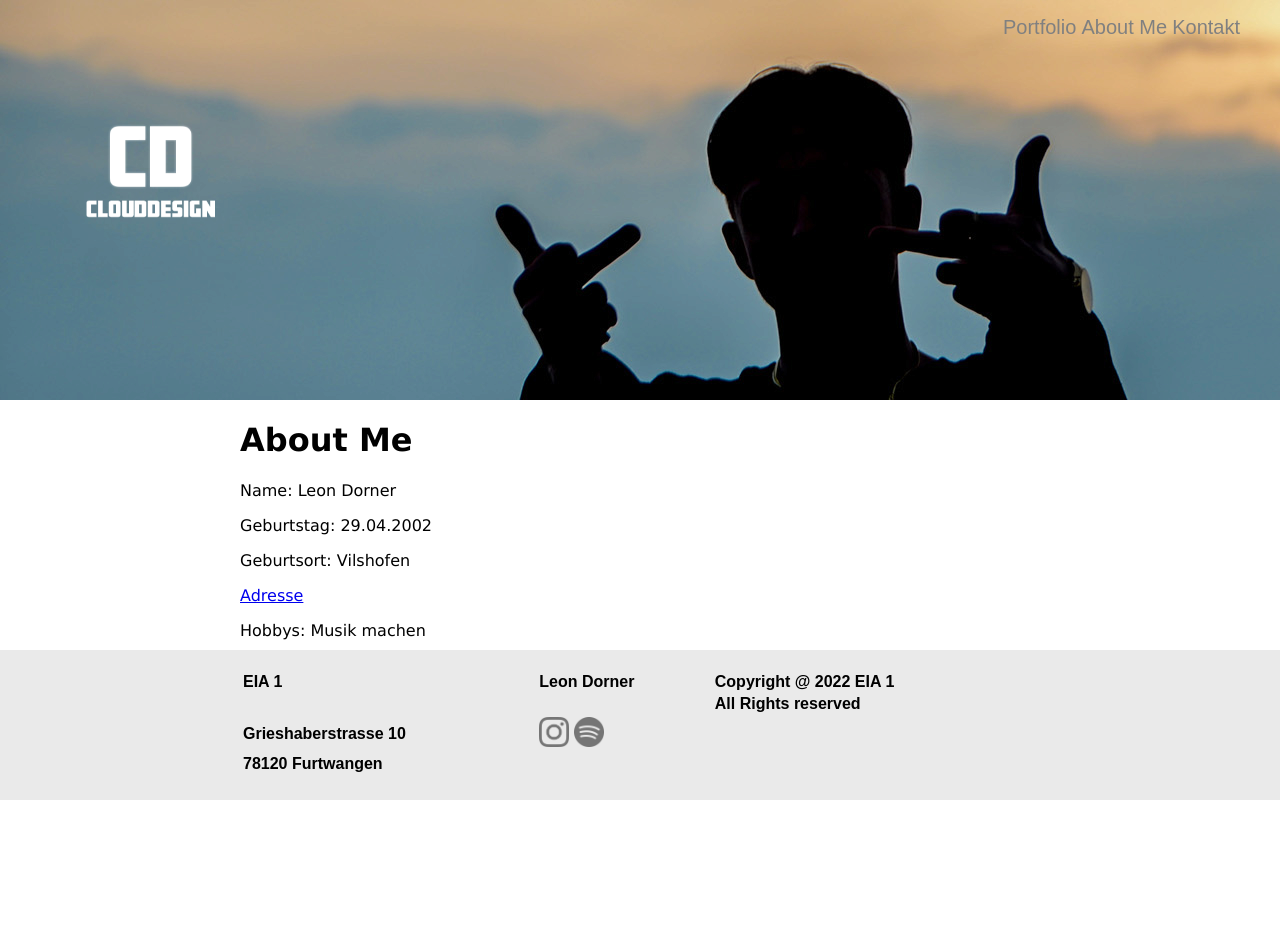
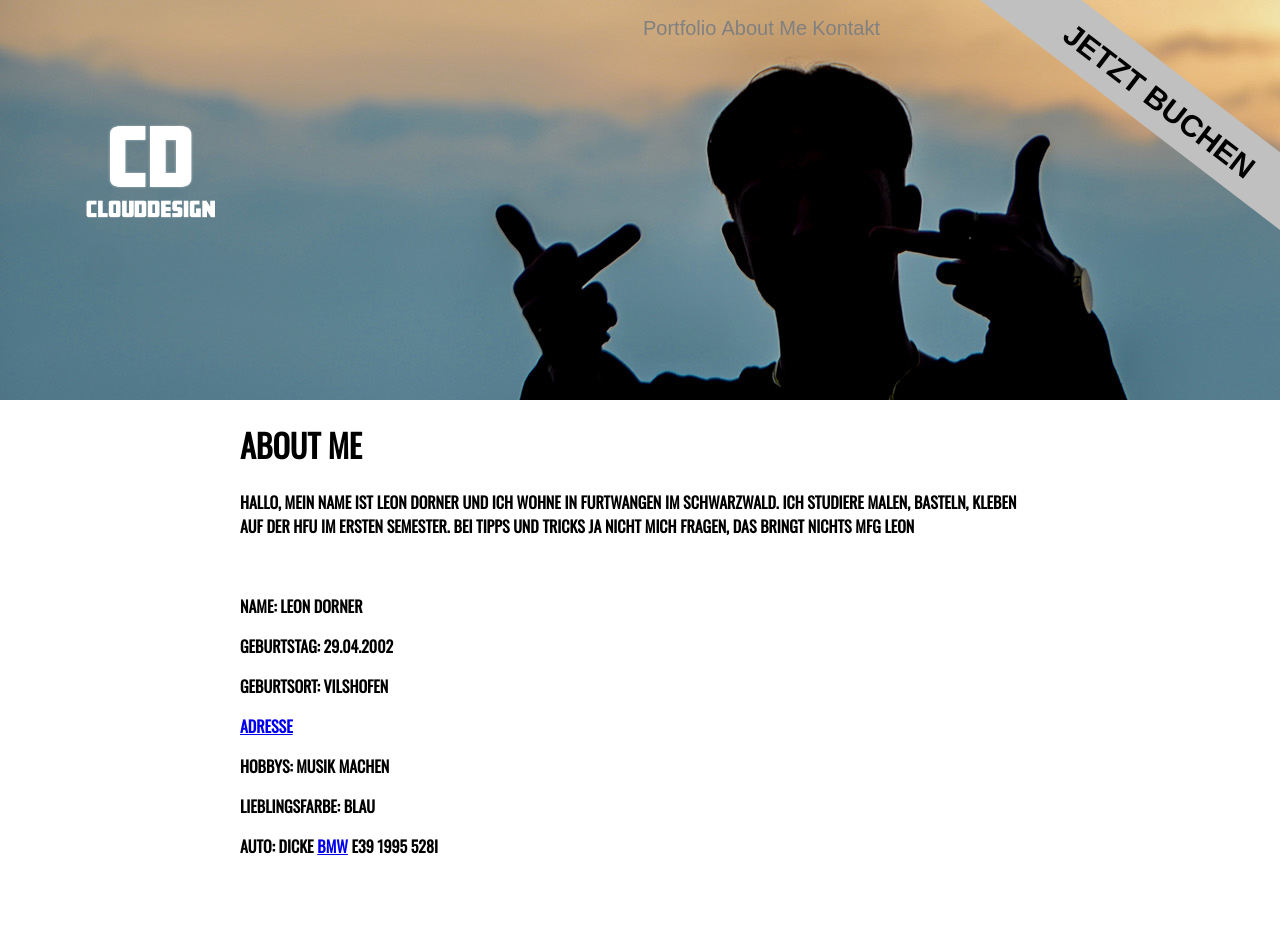
Before and after one commit to CEpicwav/Wintersemester2022, a plain HTML site: page abgabe_4/aboutme.html in a window 1280 px wide. Shown: the top 952 px of the page. Before the commit the page ends 800 px from the top, so only its background shows below. Drawn offline with nearby package versions, Linux system fonts and the light colour scheme.

Commit message:
Abgabe 5 Fertig

```diff
--- a/abgabe_4/aboutme.html
+++ b/abgabe_4/aboutme.html
@@ -9,9 +9,15 @@
     <meta name="viewport" content="width=device-width, initial-scale=1.0">
     <title>aboutme
     </title>
+    <link rel="preconnect" href="https://fonts.googleapis.com">
+    <link rel="preconnect" href="https://fonts.gstatic.com" crossorigin>
+    <link href="https://fonts.googleapis.com/css2?family=Oswald&display=swap" rel="stylesheet">
 </head>
 
 <body>
+    <a href="contact.html">
+        <img id="stoerer" src="stoerer.svg" alt="" srcset="">
+    </a>
 
     <header>
         <ul id="navi">
@@ -21,23 +27,38 @@
         </ul>
         <a href="portfolio.html"><img src="Cover.png" alt="" id="logo"></a>
     </header>
+    <main>
         <div class="container">
             <h1>About Me</h1>
         </div>
 
+
         <div class="container">
+
+            <p>Hallo, mein Name ist leon Dorner und ich wohne in Furtwangen im Schwarzwald.
+                Ich studiere Malen, Basteln, Kleben auf der HFU im ersten Semester. Bei Tipps und tricks ja nicht mich
+                fragen, das bringt Nichts
+                MFG Leon</p> <br>
+
+
+
+
+
             <p>Name: Leon Dorner</p>
             <p>Geburtstag: 29.04.2002</p>
             <p>Geburtsort: Vilshofen</p>
             <p> <a
                     href="https://www.google.de/maps/place/Grieshaberstra%C3%9Fe+10,+78120+Furtwangen+im+Schwarzwald/@48.0530146,8.2039784,17z/data=!3m1!4b1!4m5!3m4!1s0x4790e91da3bbc1a7:0x12e05e075727c187!8m2!3d48.053011!4d8.2061671">Adresse</a>
-            <br></p>
+                <br>
+            </p>
             <p>Hobbys: Musik machen</p>
             <p>Lieblingsfarbe: Blau</p>
             <p>Auto: Dicke <a
-                href="https://drive.google.com/file/d/1Po_2rKQJmiqtO7aN6m-rPN6oW7Q4cIT4/view?usp=sharing">BMW</a> E39
+                    href="https://drive.google.com/file/d/1Po_2rKQJmiqtO7aN6m-rPN6oW7Q4cIT4/view?usp=sharing">BMW</a>
+                E39
                 1995 528i</p>
         </div>
+    </main>
 
     <footer>
         <strong>
@@ -51,17 +72,23 @@
                     <tr>
                         <td></td>
                         <td></td>
-                    <td>All Rights reserved</td>
+                        <td></td>
                     </tr>
                     <tr>
                         <td>Grieshaberstrasse 10</td>
+
                         <td>
-                        <a href="https://www.instagram.com/epic.wav/" target="_blank"><img class="icon" src="instagram.webp" alt="" srcset=""></a>
-                        <a href="https://open.spotify.com/artist/6zyYn69sYXZ4zwIqYJtzga?si=ovjeSzJWT7-fqW2q35bKLw" target="_blank"><img class="icon" src="spotify.png" alt="" srcset=""></a>
+                            <a href="https://www.instagram.com/epic.wav/" target="_blank"><img class="icon"
+                                    src="instagram.webp" alt="" srcset=""></a>
+                            <a href="https://open.spotify.com/artist/6zyYn69sYXZ4zwIqYJtzga?si=ovjeSzJWT7-fqW2q35bKLw"
+                                target="_blank"><img class="icon" src="spotify.png" alt="" srcset=""></a>
                         </td>
+                        <td>Hab eig keine Rechte :(</td>
                     </tr>
                     <tr>
                         <td>78120 Furtwangen</td>
+                        <td>017699826459</td>
+                        <td>All Rights reserved</td>
                     </tr>
                 </table>
             </div>
--- a/abgabe_4/contact.html
+++ b/abgabe_4/contact.html
@@ -7,6 +7,9 @@
     <meta name="viewport" content="width=device-width, initial-scale=1.0">
     <title>contact</title>
     <link rel="stylesheet" type="text/css" href="ehre.css">
+    <link rel="preconnect" href="https://fonts.googleapis.com">
+    <link rel="preconnect" href="https://fonts.gstatic.com" crossorigin>
+    <link href="https://fonts.googleapis.com/css2?family=Oswald&display=swap" rel="stylesheet">
 </head>
 
 <body>
@@ -18,6 +21,7 @@
         </ul>
         <a href="portfolio.html"><img src="Cover.png" alt="" id="logo"></a>
     </header>
+    <main>
     <div class="container">
         <h1>Kontakt</h1>
         <p>Leon Dorner</p>
@@ -27,17 +31,16 @@
         <a href="mailto:leondorner@gmx.de">leondorner@gmx.de</a><br>
         <br>
 
-        <input type="text" name="text" class="textarea" placeholder="Name"> <br>
-        <input type="text" name="text" class="textarea" placeholder="Email"><br>
-        <input type="text" name="text" class="textarea" placeholder="Deine Nachricht"> <br>
-
+        <input type="text" name="text" class="textarea" placeholder="Name"> <br><br>
+        <input type="text" name="text" class="textarea" placeholder="Email"><br><br>
+        <textarea class="textarea" name="" id="" cols="30" rows="10"></textarea>
         <a href="https://de.wikipedia.org/wiki/Nichts" target="_blank" rel="noopener noreferrer"><button>HIER KLICKEN
                 FÜR NICHTS :) </button></a>
 
     </div>
 
     <br>
-
+</main>
 
 
 
@@ -54,17 +57,23 @@
                     <tr>
                         <td></td>
                         <td></td>
-                    <td>All Rights reserved</td>
+                        <td></td>
                     </tr>
                     <tr>
                         <td>Grieshaberstrasse 10</td>
+
                         <td>
-                        <a href="https://www.instagram.com/epic.wav/" target="_blank"><img class="icon" src="instagram.webp" alt="" srcset=""></a>
-                        <a href="https://open.spotify.com/artist/6zyYn69sYXZ4zwIqYJtzga?si=ovjeSzJWT7-fqW2q35bKLw" target="_blank"><img class="icon" src="spotify.png" alt="" srcset=""></a>
+                            <a href="https://www.instagram.com/epic.wav/" target="_blank"><img class="icon"
+                                    src="instagram.webp" alt="" srcset=""></a>
+                            <a href="https://open.spotify.com/artist/6zyYn69sYXZ4zwIqYJtzga?si=ovjeSzJWT7-fqW2q35bKLw"
+                                target="_blank"><img class="icon" src="spotify.png" alt="" srcset=""></a>
                         </td>
+                        <td>Hab eig keine Rechte :(</td>
                     </tr>
                     <tr>
                         <td>78120 Furtwangen</td>
+                       <td>017699826459</td>
+                       <td>All Rights reserved</td>
                     </tr>
                 </table>
             </div>
--- a/abgabe_4/ehre.css
+++ b/abgabe_4/ehre.css
@@ -2,7 +2,6 @@ header {
     height: 400px;
     width: auto;
     background-attachment: fixed;
-    position: sticky;
     top: 0px;
     display: flex;
 
@@ -21,11 +20,20 @@ header {
 
 }
 
+#stoerer {
+    position: fixed;
+    top: 0px;
+    right: 0px;
+    z-index: 1;
+    width: 300px;
+}
+
 main {
-    font-family: Pirate50, Arial, -apple-system, BlinkMacSystemFont, "Segoe UI", Helvetica, sans-serif;
+    font-family: 'Oswald', sans-serif;
     font-weight: 300;
     text-transform: uppercase;
-
+    font-weight: bold;
+    height: 810px;
 }
 
 .container {
@@ -39,8 +47,6 @@ li {
     animation-duration: 3s;
 }
 
-
-
 body {
     font-family: Verdana, Geneva, Tahoma, sans-serif;
     color: rgb(0, 0, 0);
@@ -49,14 +55,16 @@ body {
 
 #navi {
     text-align: right;
-    position: fixed;
-    right: 40px;
-
+    position: absolute;
+    width: 100%;
+    top: 1px;
+    right: 400px;
 }
 
 #logo {
-    position: absolute;
+    position: sticky;
     top: 5px;
+    left: 100px;
     width: 300px;
     height: 300px;
 }
@@ -67,7 +75,7 @@ body {
 
 #navi a:link {
     text-decoration: none;
-    color: grey ;
+    color: grey;
     font-size: 15pt;
     font-family: Arial, Helvetica, sans-serif;
 
@@ -88,11 +96,12 @@ footer {
     background-color: #eaeaea;
     font-size: 12pt;
     font-family: Arial, Helvetica, sans-serif;
-    position: fixed;
+    position: static;
     left: 0px;
     bottom: 0px;
     right: 0px;
     height: 150px;
+    font-weight: bold;
 }
 
 table {
```
Also changed, not shown: abgabe_4/portfolio.html (+14 -3 lines), abgabe_4/Arial-Pirate-300-7024f0e1a281fe431cae95c667ae0556.woff2 (deleted), abgabe_4/stoerer.svg (added). Lines whose indentation alone changed are shown as unchanged.
